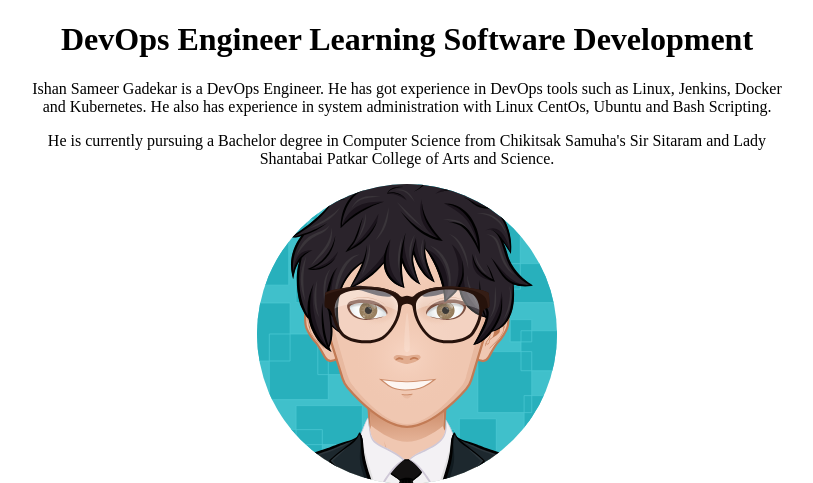
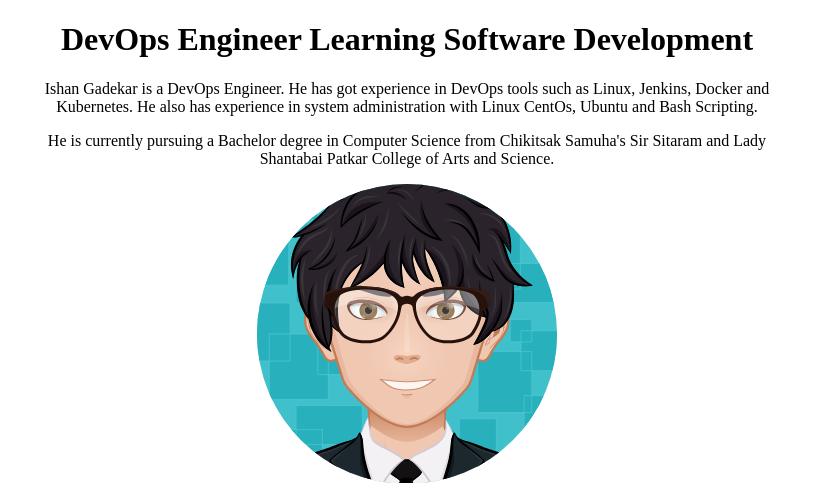
Before and after one commit to ishxn69/tycs-proj1, a Flask app: page / in a window 1280 px wide. Shown: the part 88-571 px from the top of the page, without its empty margins (233-1046 px from the left). Run offline with Flask 3, Linux system fonts and the light colour scheme.

Commit message:
Update home.html

```diff
--- a/templates/home.html
+++ b/templates/home.html
@@ -10,7 +10,7 @@
 
         <div class="first-div" style="padding: 0 20% 0 20%;">
             <h1> DevOps Engineer Learning Software Development </h1>
-            <p> Ishan Sameer Gadekar  is a DevOps Engineer. He has got experience in DevOps tools such as Linux, Jenkins, Docker and Kubernetes. He also has experience in system administration with Linux CentOs, Ubuntu and Bash Scripting.</p>
+            <p> Ishan Gadekar  is a DevOps Engineer. He has got experience in DevOps tools such as Linux, Jenkins, Docker and Kubernetes. He also has experience in system administration with Linux CentOs, Ubuntu and Bash Scripting.</p>
             <p>He is currently pursuing a Bachelor degree in Computer Science from Chikitsak Samuha's Sir Sitaram and Lady Shantabai Patkar College of Arts and Science.</p>
             <img src="../static/img/myAvatar.svg" style="border-radius: 50%;" height="300px" width="300px"><br/><br/>
             <img src="../static/img/devops.png" height="300px" width="300px">
```
